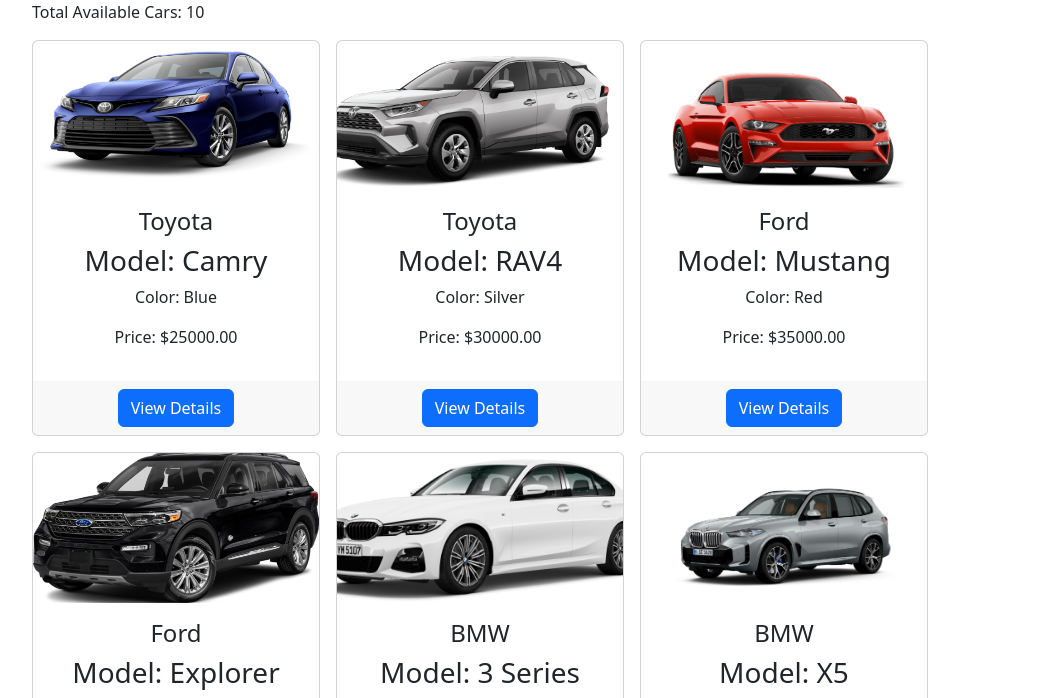
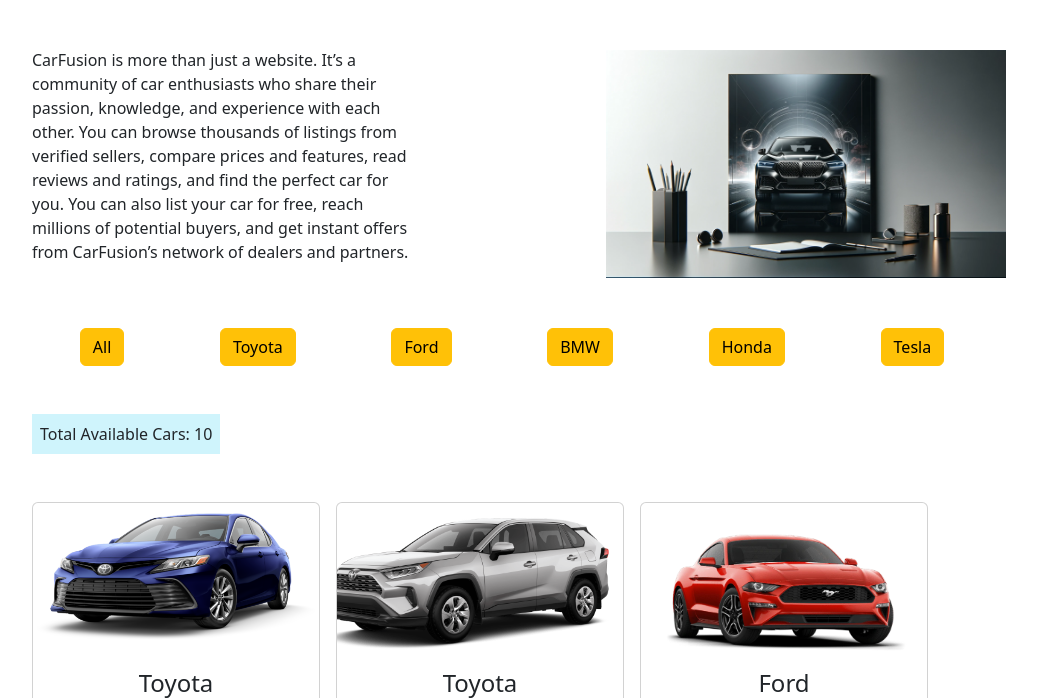
Before and after one commit to junaaid96/car_fusion, a Django app: page / in a window 1280 px wide. Shown: the part 56-754 px from the top of the page, without its empty margins (128-1165 px from the left). Run offline with Django 4.2, Linux system fonts and the light colour scheme; data comes from the database, SQL or seed files in the repository.

Commit message:
updates v1.8

```diff
--- a/car_fusion/urls.py
+++ b/car_fusion/urls.py
@@ -7,6 +7,7 @@
 urlpatterns = [
     path('admin/', admin.site.urls),
     path('', views.home, name="home"),
+    path('filter_by_brand/<int:brand_id>/', views.filter_by_brand, name="filter_by_brand"),
     path('cars/', include('cars.urls')),
     path('customers/', include('customers.urls')),
     path('orders/', include('orders.urls')),
--- a/car_fusion/views.py
+++ b/car_fusion/views.py
@@ -1,7 +1,17 @@
 from django.shortcuts import render
 from cars.models import Car
+from brands.models import Brand
 
 
 def home(request):
+    brands = Brand.objects.all()
     cars = Car.objects.all()
-    return render(request, 'home.html', {'cars': cars})
+    context = {'cars': cars, 'brands': brands}
+    return render(request, 'home.html', context)
+
+# sort by brand
+def filter_by_brand(request, brand_id):
+    brands = Brand.objects.all()
+    cars = Car.objects.filter(brand=brand_id)
+    context = {'cars': cars, 'brands': brands}
+    return render(request, 'home.html', context)
--- a/templates/home.html
+++ b/templates/home.html
@@ -1,25 +1,44 @@
-{% extends 'base.html' %} {% block content %}
+{% extends 'base.html' %}
+{% load static %}
+{% block content %}
 
 <!-- style -->
 <style>
     .card {
         width: 18rem;
     }
+
     .card-img-top {
         height: 150px;
         object-fit: cover;
     }
 </style>
+<!-- header section -->
+<div class="row mt-5 d-flex gap-2 align-items-center justify-content-between">
+    <div class="col-lg-5 col-md-12">
+        <p>
+            CarFusion is more than just a website. It’s a community of car enthusiasts who share their passion, knowledge, and experience with each other. You can browse thousands of listings from verified sellers, compare prices and features, read reviews and ratings, and find the perfect car for you. You can also list your car for free, reach millions of potential buyers, and get instant offers from CarFusion’s network of dealers and partners.
+        </p>
+    </div>
+    <div class="col-lg-5 col-md-12">
+        <img src="{% static 'header.webp' %}" alt="header" class="h-100" width="400px"/>
+    </div>
+</div>
 
-<p>Total Available Cars: {{cars | length}}</p>
+<!-- brand name for filter -->
+<div class="mt-5 d-flex align-items-center justify-content-around">
+    <a class="btn btn-warning" href="{% url 'home' %}">All</a>
+    {% for brand in brands %}
+        <a href="{% url 'filter_by_brand' brand.id %}" class="btn btn-warning">{{brand.name}}</a>
+    {% endfor %}
+</div>
+
+<!-- car list -->
+<p class="bg-info-subtle d-inline-block p-2 my-5">Total Available Cars: {{cars | length}}</p>
 <div class="d-flex flex-wrap gap-3">
     {% for car in cars %}
     <div class="card text-center">
-        <img
-            src="{{car.image.url}}"
-            class="card-img-top"
-            alt="{{car.model_name}}"
-        />
+        <img src="{{car.image.url}}" class="card-img-top" alt="{{car.model_name}}" />
         <div class="card-body">
             <h4>{{car.brand}}</h4>
             <h3 class="card-title">Model: {{car.model_name}}</h3>
@@ -27,9 +46,7 @@
             <p>Price: ${{car.price}}</p>
         </div>
         <div class="card-footer border-0">
-            <a href="{% url 'car_details' car.id %}" class="btn btn-primary"
-                >View Details</a
-            >
+            <a href="{% url 'car_details' car.id %}" class="btn btn-primary">View Details</a>
         </div>
     </div>
     {% endfor %}
```
Also changed, not shown: static/header.webp (added), 1 other file.
